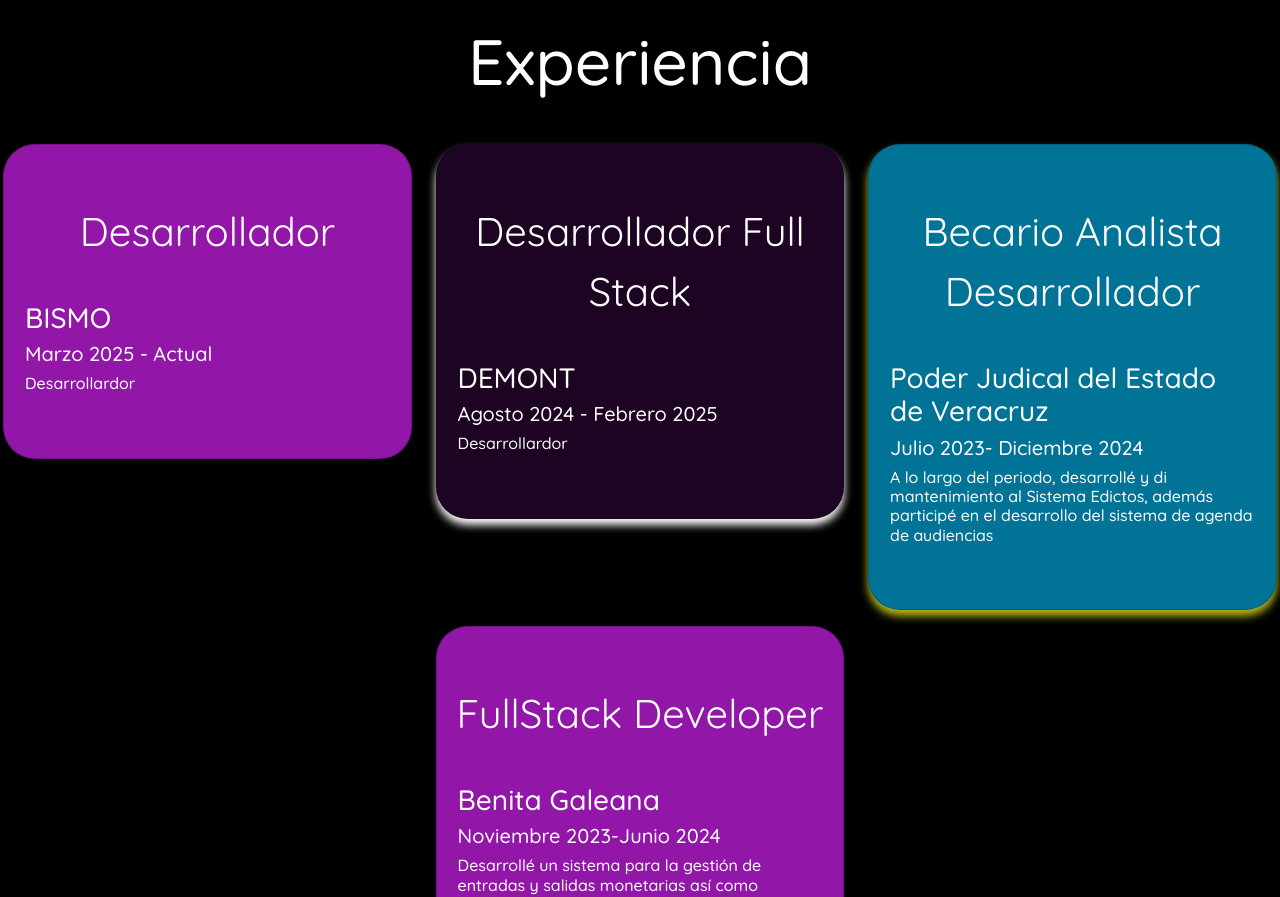
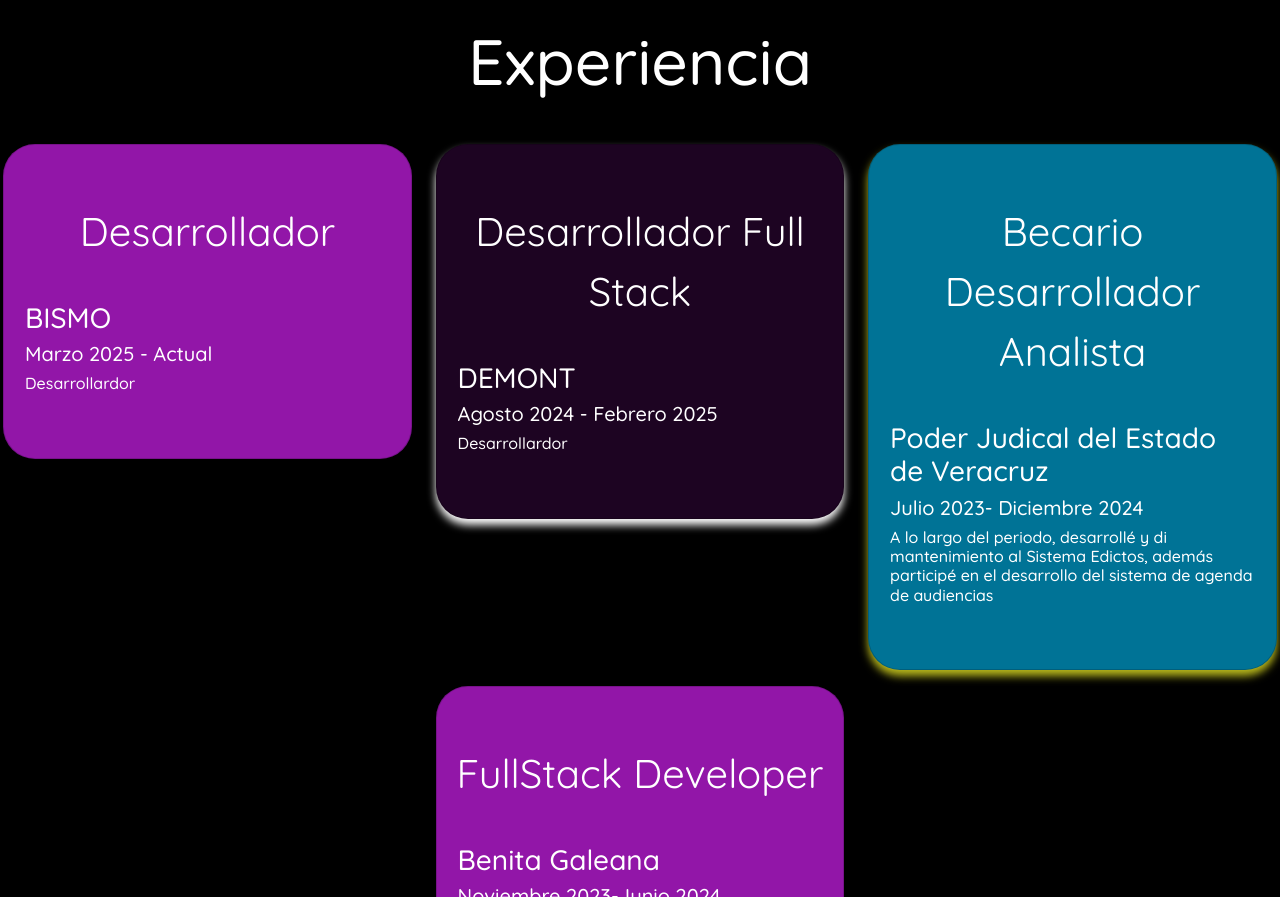
Before and after one commit to angelmund/portafolioweb, a plain HTML site: page index.html in a window 1280 px wide. Shown: the part 805-1702 px from the top of the page. Drawn offline with nearby package versions, Linux system fonts and the light colour scheme; some packages are replaced by stand-ins of ours; a script that the page names is missing; a web font is replaced by a local one.

Commit message:
Update index.html

```diff
--- a/index.html
+++ b/index.html
@@ -155,7 +155,7 @@
                 <div class="col-12 col-md-4" data-aos="fade-up" data-aos-duration="3000">
                     <div class="card becario">
                         <div class="card-title d-flex justify-content-center">
-                            <span>Becario Analista Desarrollador</span>
+                            <span>Becario Desarrollador Analista</span>
                         </div>
                         <div class="card-body">
                             <div class="experiencia-item">
```
